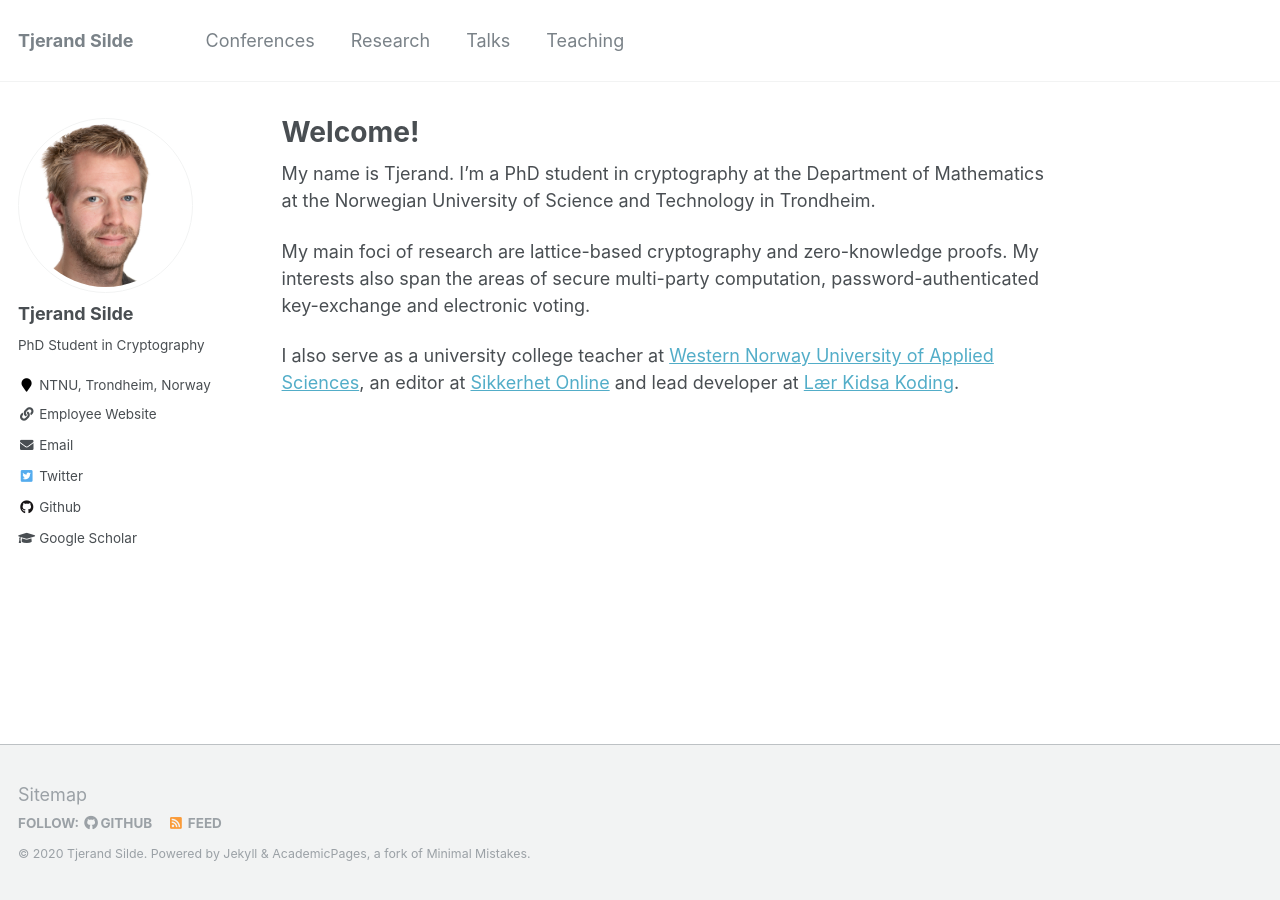
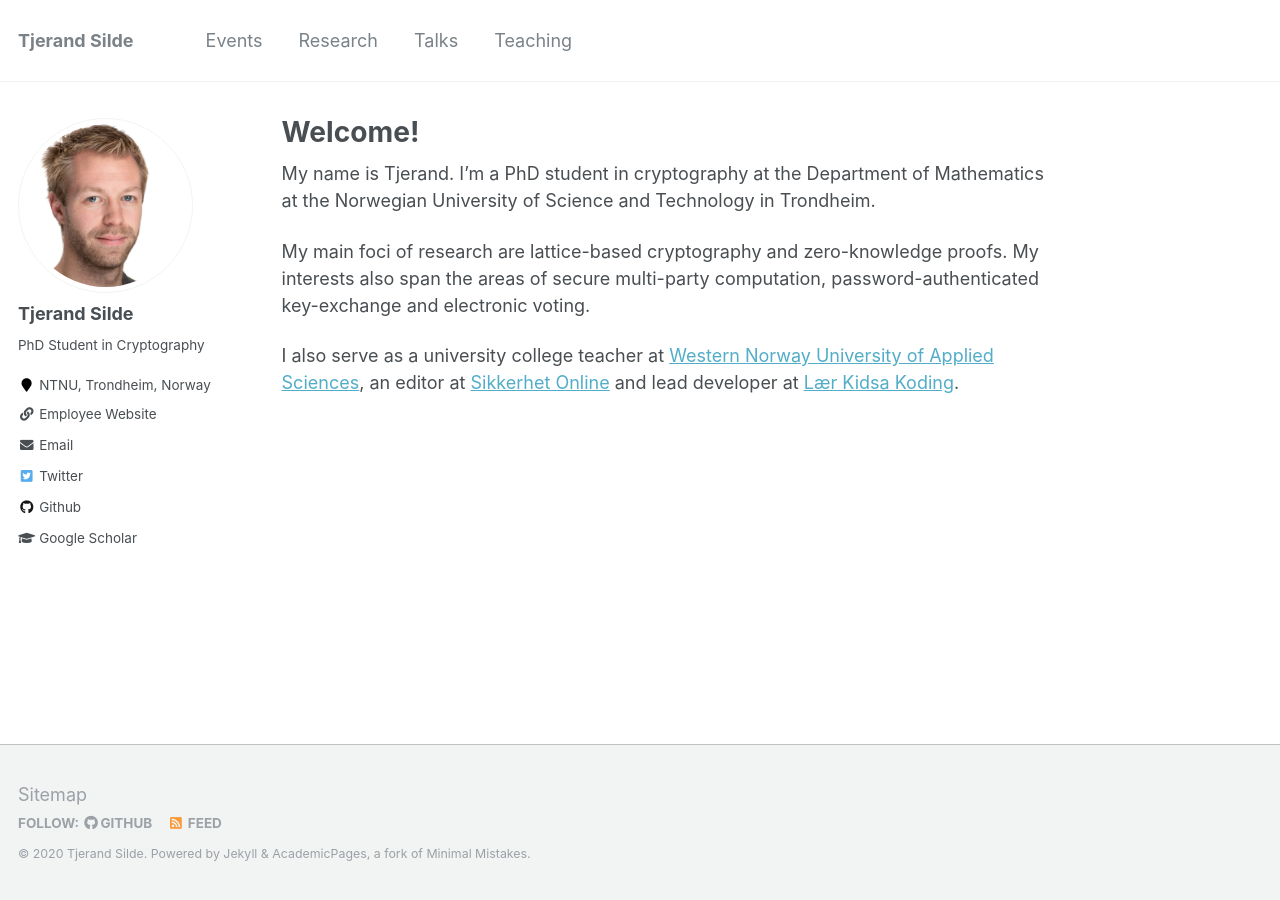
Before and after one commit to tjesi/tjesi.github.io, a Jekyll site: the page built from _pages/about.md, in a window 1280 px wide. Built offline with Jekyll 4.4.1, drawn with Linux system fonts in a browser that asks for light colours.

Commit message:
Update navigation.yml

```diff
--- a/_data/navigation.yml
+++ b/_data/navigation.yml
@@ -1,7 +1,7 @@
 # main links links
 main:
-  - title: "Conferences"
-    url: /conferences/
+  - title: "Events"
+    url: /events/
 
   - title: "Research"
     url: /research/
```
